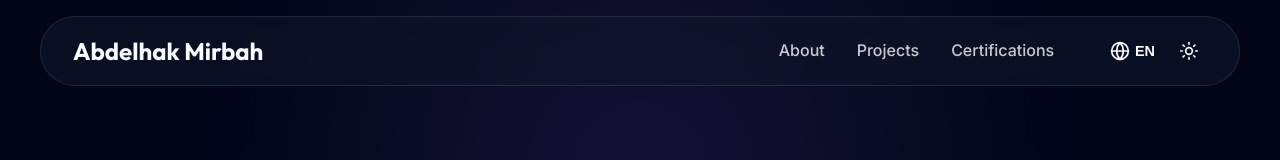
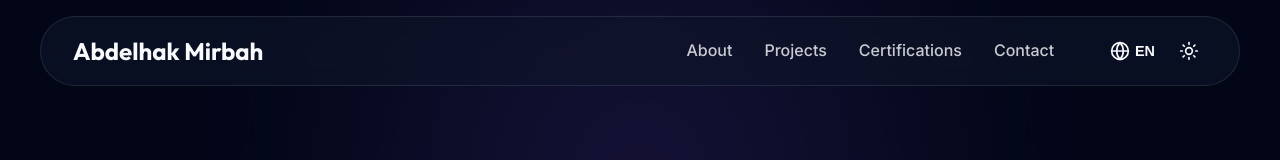
Before and after one commit to AbdelhakMirbah/Portfolio, a React (Vite) app: page / in a window 1280 px wide. Shown: the top 160 px of the page. Built offline with nearby package versions, Linux system fonts and the light colour scheme.

Commit message:
Add Contact Me section

```diff
--- a/src/App.jsx
+++ b/src/App.jsx
@@ -1,5 +1,5 @@
 import { useState, useEffect } from 'react';
-import { Sun, Moon, ChevronRight, Briefcase, Database, Layout, Award, ExternalLink, Globe, Download, Menu, X } from 'lucide-react';
+import { Sun, Moon, ChevronRight, Briefcase, Database, Layout, Award, ExternalLink, Globe, Download, Menu, X, MapPin, Mail, Send } from 'lucide-react';
 import { FaGithub, FaLinkedin, FaEnvelope } from 'react-icons/fa';
 import profileImg from './assets/profile.png';
 import { gsap } from 'gsap';
@@ -75,6 +75,7 @@ function App() {
             <a href="#about" style={linkStyle} onClick={() => setIsMenuOpen(false)}>{t('nav.about')}</a>
             <a href="#projects" style={linkStyle} onClick={() => setIsMenuOpen(false)}>{t('nav.projects')}</a>
             <a href="#certifications" style={linkStyle} onClick={() => setIsMenuOpen(false)}>{t('nav.certifications')}</a>
+            <a href="#contact" style={linkStyle} onClick={() => setIsMenuOpen(false)}>{t('nav.contact')}</a>
 
             <div className="nav-controls" style={{ display: 'flex', gap: '0.5rem', marginLeft: '1rem' }}>
               <button onClick={toggleLanguage} style={themeBtnStyle} aria-label="Toggle Language" title="Change Language">
@@ -225,6 +226,37 @@ function App() {
         </div>
       </section>
 
+      {/* Contact Section */}
+      <section id="contact" className="container" style={sectionStyle}>
+        <h3 style={sectionTitleStyle}>{t('contact.title')}</h3>
+        <div className="glass" style={{...cardStyle, alignItems: 'center', textAlign: 'center', maxWidth: '800px', margin: '0 auto'}}>
+          <p style={{fontSize: '1.2rem', opacity: 0.8, marginBottom: '2rem', maxWidth: '600px'}}>
+            {t('contact.desc')}
+          </p>
+          <a href="mailto:Abdelmirbah@gmail.com" style={{...primaryBtnStyle, padding: '1rem 2.5rem', fontSize: '1.1rem', marginBottom: '3rem'}}>
+            <Send size={20} /> {t('contact.sayHello')}
+          </a>
+
+          <div style={{ display: 'flex', gap: '3rem', flexWrap: 'wrap', justifyContent: 'center' }}>
+            <div style={{ display: 'flex', flexDirection: 'column', alignItems: 'center', gap: '0.5rem' }}>
+              <div style={{ padding: '1rem', borderRadius: '50%', background: 'var(--glass-border)', display: 'flex' }}>
+                <Mail size={24} color="var(--accent-color)" />
+              </div>
+              <span style={{ fontWeight: 600 }}>{t('contact.email')}</span>
+              <span style={{ opacity: 0.7 }}>Abdelmirbah@gmail.com</span>
+            </div>
+
+            <div style={{ display: 'flex', flexDirection: 'column', alignItems: 'center', gap: '0.5rem' }}>
+              <div style={{ padding: '1rem', borderRadius: '50%', background: 'var(--glass-border)', display: 'flex' }}>
+                <MapPin size={24} color="var(--accent-color)" />
+              </div>
+              <span style={{ fontWeight: 600 }}>{t('contact.location')}</span>
+              <span style={{ opacity: 0.7 }}>{t('contact.morocco')}</span>
+            </div>
+          </div>
+        </div>
+      </section>
+
       {/* Footer */}
       <footer style={footerStyle}>
         <p style={{opacity: 0.6}}>© {new Date().getFullYear()} Abdelhak Mirbah. {t('footer.builtWith')}</p>
--- a/src/i18n.js
+++ b/src/i18n.js
@@ -7,7 +7,8 @@ const resources = {
       nav: {
         about: "About",
         projects: "Projects",
-        certifications: "Certifications"
+        certifications: "Certifications",
+        contact: "Contact"
       },
       hero: {
         hi: "Hi, I am Abdelhak",
@@ -66,6 +67,14 @@ const resources = {
       certifications: {
         title: "Certifications"
       },
+      contact: {
+        title: "Get In Touch",
+        desc: "Whether you have a question, a project idea, or just want to say hi, I'll try my best to get back to you!",
+        sayHello: "Say Hello",
+        email: "Email",
+        location: "Location",
+        morocco: "Morocco"
+      },
       footer: {
         builtWith: "Built with React & Vite."
       }
@@ -76,7 +85,8 @@ const resources = {
       nav: {
         about: "À propos",
         projects: "Projets",
-        certifications: "Certifications"
+        certifications: "Certifications",
+        contact: "Contact"
       },
       hero: {
         hi: "Bonjour, je suis Abdelhak",
@@ -135,6 +145,14 @@ const resources = {
       certifications: {
         title: "Certifications"
       },
+      contact: {
+        title: "Contactez-moi",
+        desc: "Que vous ayez une question, une idée de projet, ou que vous souhaitiez simplement dire bonjour, je ferai de mon mieux pour vous répondre !",
+        sayHello: "Dire Bonjour",
+        email: "Email",
+        location: "Localisation",
+        morocco: "Maroc"
+      },
       footer: {
         builtWith: "Fait avec React & Vite."
       }
```
